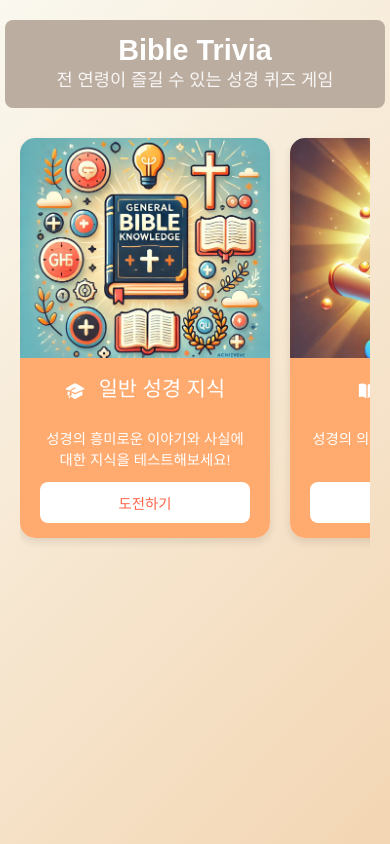
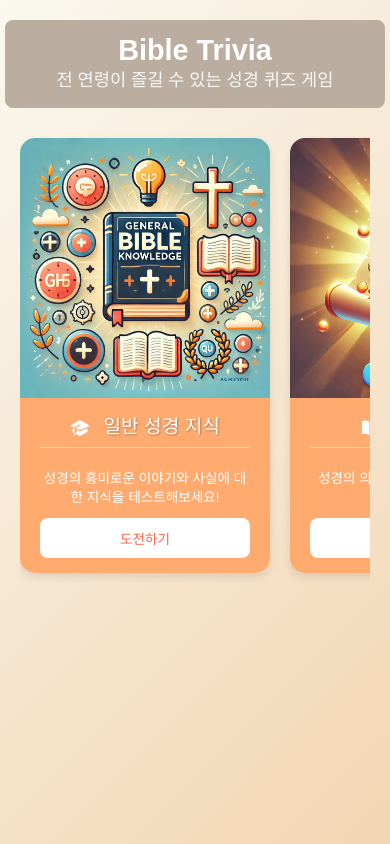
Before and after one commit to BokEumEom/bible-trivia, a React (Vite) app: page / in a window 390 px wide. Built offline with nearby package versions, Linux system fonts and the light colour scheme.

Commit message:
Header component 분리

```diff
--- a/src/components/Header.jsx
+++ b/src/components/Header.jsx
@@ -0,0 +1,13 @@
+// src/components/Header.jsx
+import styles from "../styles/home.module.css";
+
+const Header = () => {
+  return (
+    <header className={styles.navBar}>
+      <h1 className={styles.navTitle}>Bible Trivia</h1>
+      <p className={styles.navSubtitle}>전 연령이 즐길 수 있는 성경 퀴즈 게임</p>
+    </header>
+  );
+};
+
+export default Header;
--- a/src/pages/HomePage.jsx
+++ b/src/pages/HomePage.jsx
@@ -1,5 +1,12 @@
+// src/pages/HomePage.jsx
 import { Link } from "react-router-dom";
-import { AcademicCapIcon, BookOpenIcon, UserIcon, ClockIcon } from "@heroicons/react/24/solid";
+import {
+  AcademicCapIcon,
+  BookOpenIcon,
+  UserIcon,
+  ClockIcon,
+} from "@heroicons/react/24/solid";
+import Header from "../components/Header";
 import styles from "../styles/home.module.css";
 
 const categories = [
@@ -36,10 +43,7 @@ const categories = [
 const HomePage = () => {
   return (
     <div className={styles.homeContainer}>
-      <header className={styles.navBar}>
-        <h1 className={styles.navTitle}>Bible Trivia</h1>
-        <p className={styles.navSubtitle}>전 연령이 즐길 수 있는 성경 퀴즈 게임</p>
-      </header>
+      <Header />
       <section className={styles.quizCategories}>
         <div className={styles.carousel}>
           {categories.map((category, index) => (
@@ -49,7 +53,7 @@ const HomePage = () => {
               className={styles.card}
               aria-label={`${category.title} 퀴즈 도전하기`}
             >
-              {/* 카드 상단 이미지 */}
+              {/* 카드 상단 이미지 영역 (더 크게) */}
               <img
                 src={category.image}
                 alt={category.title}
--- a/src/pages/QuizPage.jsx
+++ b/src/pages/QuizPage.jsx
@@ -1,6 +1,7 @@
 import { useState } from "react";
 import QuestionCard from "../components/QuestionCard";
 import questions from "../data/questions";
+import Header from "../components/Header";
 import styles from "../styles/quiz.module.css";
 
 const QuizPage = () => {
@@ -27,9 +28,7 @@ const QuizPage = () => {
   return (
     <div className={styles.quizContainer}>
       {/* 상단 네비게이션 */}
-      <header className={styles.navBar}>
-        <h1 className={styles.navTitle}>Bible Trivia</h1>
-      </header>
+      <Header /> {/* Header 컴포넌트 사용 */}
 
       {/* 퀴즈 카드 */}
       <QuestionCard
--- a/src/styles/home.module.css
+++ b/src/styles/home.module.css
@@ -85,7 +85,7 @@
 /* 카드 상단 이미지 (더 크게 표시) */
 .cardImage {
   width: 100%;
-  height: 250px; /* 이미지 높이를 250px로 확대 */
+  height: 300px; /* 이미지 영역을 더 크게 (이전보다 증가) */
   object-fit: cover;
   transition: transform 0.3s ease-in-out;
 }
@@ -97,7 +97,7 @@
 /* 카드 하단 텍스트 영역 */
 .cardContent {
   background: #FFAB70;
-  padding: 15px 20px; /* 텍스트 영역 패딩 조절 */
+  padding: 15px 20px;
   display: flex;
   flex-direction: column;
   justify-content: space-between;
@@ -105,17 +105,20 @@
   color: #fff;
 }
 
-/* 카드 제목 */
+/* 카드 제목 스타일 개선 */
 .cardTitle {
-  font-size: 1.5rem;
+  font-size: 1.3rem; /* 폰트 사이즈를 줄임 */
   font-weight: bold;
-  margin: 0 0 10px;
+  margin: 0 0 8px;
+  text-shadow: 1px 1px 2px rgba(0,0,0,0.3);
+  border-bottom: 1px solid rgba(255,255,255,0.4);
+  padding-bottom: 5px;
 }
 
-/* 카드 설명 */
+/* 카드 설명 폰트 사이즈 줄임 */
 .cardDescription {
-  font-size: 1rem;
-  line-height: 1.5;
+  font-size: 0.9rem; /* 이전보다 조금 작게 */
+  line-height: 1.4;
   margin-bottom: 10px;
 }
 
@@ -125,7 +128,7 @@
   color: #ff6347;
   border: none;
   padding: 10px 20px;
-  font-size: 1rem;
+  font-size: 0.9rem; /* 버튼 폰트도 약간 작게 */
   font-weight: bold;
   border-radius: 8px;
   text-align: center;
@@ -144,15 +147,15 @@
     flex: 0 0 250px;
   }
   .cardImage {
-    height: 220px;
+    height: 260px;
   }
   .cardTitle {
-    font-size: 1.3rem;
+    font-size: 1.2rem;
   }
   .cardDescription {
-    font-size: 0.9rem;
+    font-size: 0.85rem;
   }
   .cardButton {
-    font-size: 0.9rem;
+    font-size: 0.85rem;
   }
 }
--- a/src/styles/quiz.module.css
+++ b/src/styles/quiz.module.css
@@ -7,23 +7,6 @@
   padding: 20px;
   background: linear-gradient(135deg, #faf8ef, #edc22e); /* 2048 스타일 배경 */
   font-family: 'Montserrat', sans-serif;
-}
-
-/* 네비게이션 스타일 */
-.navBar {
-  width: 100%;
-  background: #bbada0; /* 2048 스타일 네비게이션 */
-  padding: 15px;
-  border-radius: 8px;
-  box-shadow: 0 4px 10px rgba(0, 0, 0, 0.1);
-  text-align: center;
-  color: white;
-}
-
-.navTitle {
-  font-size: 1.8rem;
-  font-weight: bold;
-  color: white;
 }
 
 /* 퀴즈 카드 섹션 */
```
